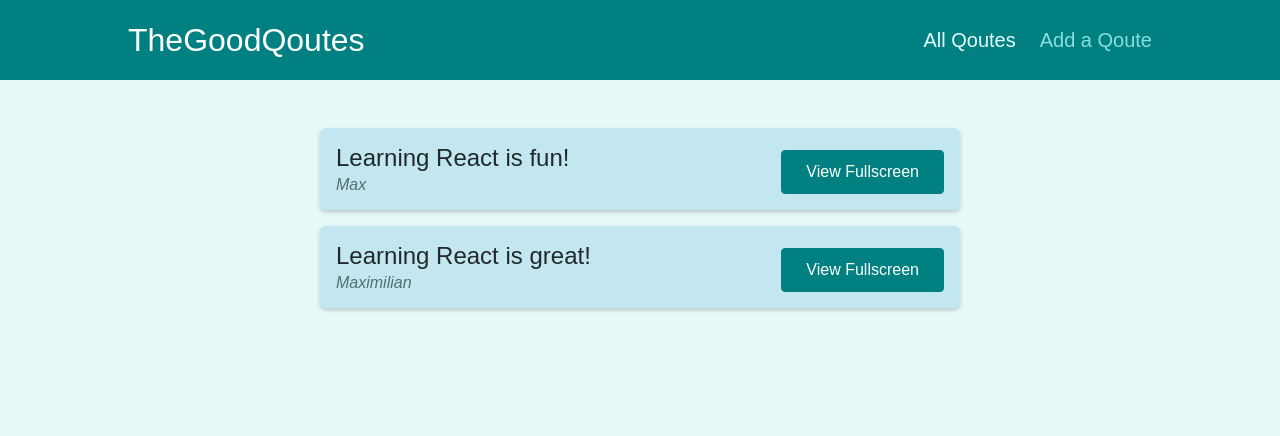
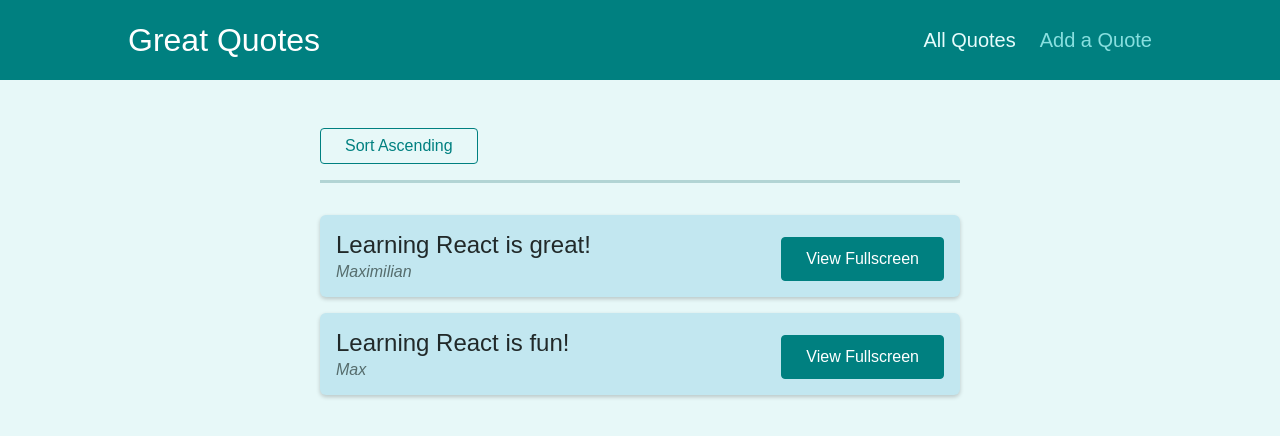
Before and after one commit to priyanshumaurya8868/react-quote-sharing-app, a React (Create React App) app: page /quotes in a window 1280 px wide. Shown: the top 436 px of the page. Built offline with nearby package versions, Linux system fonts and the light colour scheme.

Commit message:
queryParams + nesting routes

```diff
--- a/src/components/layout/MainNavigation.js
+++ b/src/components/layout/MainNavigation.js
@@ -1,20 +1,27 @@
-import React from "react";
-import { NavLink } from "react-router-dom";
-import classes from "./MainNavigation.module.css";
-export default function MainNavigation() {
+import { NavLink } from 'react-router-dom';
+
+import classes from './MainNavigation.module.css';
+
+const MainNavigation = () => {
   return (
     <header className={classes.header}>
-      <div className={classes.logo}>TheGoodQoutes</div>
+      <div className={classes.logo}>Great Quotes</div>
       <nav className={classes.nav}>
         <ul>
           <li>
-            <NavLink to="/" activeClassName={classes.active}>All Qoutes</NavLink>
+            <NavLink to='/quotes' activeClassName={classes.active}>
+              All Quotes
+            </NavLink>
           </li>
           <li>
-            <NavLink to="/new-quote" activeClassName={classes.active}>Add a Qoute</NavLink>
+            <NavLink to='/new-quote' activeClassName={classes.active}>
+              Add a Quote
+            </NavLink>
           </li>
         </ul>
       </nav>
     </header>
   );
-}
+};
+
+export default MainNavigation;
--- a/src/components/quotes/QuoteList.js
+++ b/src/components/quotes/QuoteList.js
@@ -1,13 +1,41 @@
 import { Fragment } from 'react';
+import { useHistory, useLocation } from 'react-router-dom';
 
 import QuoteItem from './QuoteItem';
 import classes from './QuoteList.module.css';
 
+
+const sortQuotes = (quotes, ascending) => {
+  return quotes.sort((quoteA, quoteB) => {
+    if (ascending) {
+      return quoteA.id > quoteB.id ? 1 : -1;
+    } else {
+      return quoteA.id < quoteB.id ? 1 : -1;
+    }
+  });
+};
+
+
+
 const QuoteList = (props) => {
+ const history = useHistory()
+ const location = useLocation()
+ const queryParams = new URLSearchParams(location.search)
+ const isSortingAscending = queryParams.get('sort') === 'asc'
+ const sortedQuotes = sortQuotes(props.quotes, isSortingAscending);
+ const changeSortingHandler = () => {
+  history.push('/quotes?sort=' + (isSortingAscending ? 'desc' : 'asc'));
+};
+
   return (
     <Fragment>
+          <div className={classes.sorting}>
+        <button onClick={changeSortingHandler}>
+          Sort {isSortingAscending ? 'Descending' : 'Ascending'}
+        </button>
+      </div>
       <ul className={classes.list}>
-        {props.quotes.map((quote) => (
+        {sortedQuotes.map((quote) => (
           <QuoteItem
             key={quote.id}
             id={quote.id}
--- a/src/pages/AllQuotes.js
+++ b/src/pages/AllQuotes.js
@@ -1,11 +1,11 @@
-import QuoteList  from '../components/quotes/QuoteList'
+import QuoteList from "../components/quotes/QuoteList";
 const DUMMY_QUOTES = [
   { id: "q1", author: "Max", text: "Learning React is fun!" },
   { id: "q2", author: "Maximilian", text: "Learning React is great!" },
 ];
 
 const AllQuotes = () => {
-  return <QuoteList quotes={DUMMY_QUOTES}/>
+  return <QuoteList quotes={DUMMY_QUOTES} />;
 };
 
 export default AllQuotes;
--- a/src/pages/QuoteDetail.js
+++ b/src/pages/QuoteDetail.js
@@ -1,5 +1,5 @@
 import React, { Fragment } from "react";
-import { Route, useParams } from "react-router-dom";
+import { Route, useHistory, useParams } from "react-router-dom";
 import Comments from "../components/comments/Comments";
 import NoQuotesFound from "../components/quotes/NoQuotesFound";
 import HighlightedQuote from "../components/quotes/HighlightedQuote";
@@ -8,20 +8,32 @@
   { id: "q2", author: "Maximilian", text: "Learning React is great!" },
 ];
 export default function QuoteDetail() {
+  const history = useHistory();
   const quoteId = useParams().quoteId;
   console.log(quoteId);
 
   const quote = DUMMY_QUOTES.find((item) => item.id === quoteId);
 
   if (!quote) {
-    return <NoQuotesFound/>;
+    return <NoQuotesFound />;
   }
 
   console.log(quote);
 
+  const viewCommentsHandler = () => {
+    history.replace(`/quotes/${quoteId}/comments`);
+  };
+
   return (
     <Fragment>
       <HighlightedQuote text={quote.text} author={quote.author} />
+      <Route path={`/quotes/${quoteId}`} exact>
+        <div className="centered">
+          <button onClick={viewCommentsHandler} className="btn--flat">
+            View Comments
+          </button>
+        </div>
+      </Route>
       <Route path={`/quotes/${quoteId}/comments`}>
         <Comments />
       </Route>
```
Also changed, not shown: 1 other file (tests, documents, lock files or other folders).
